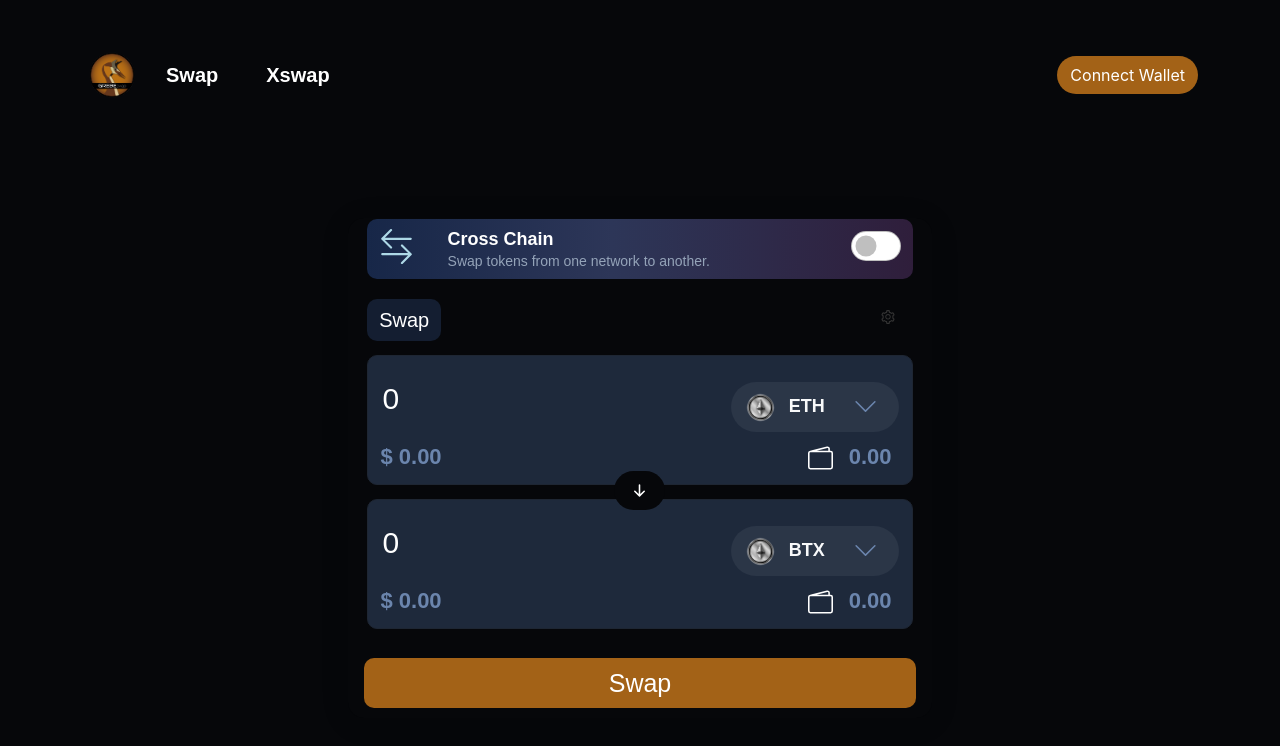
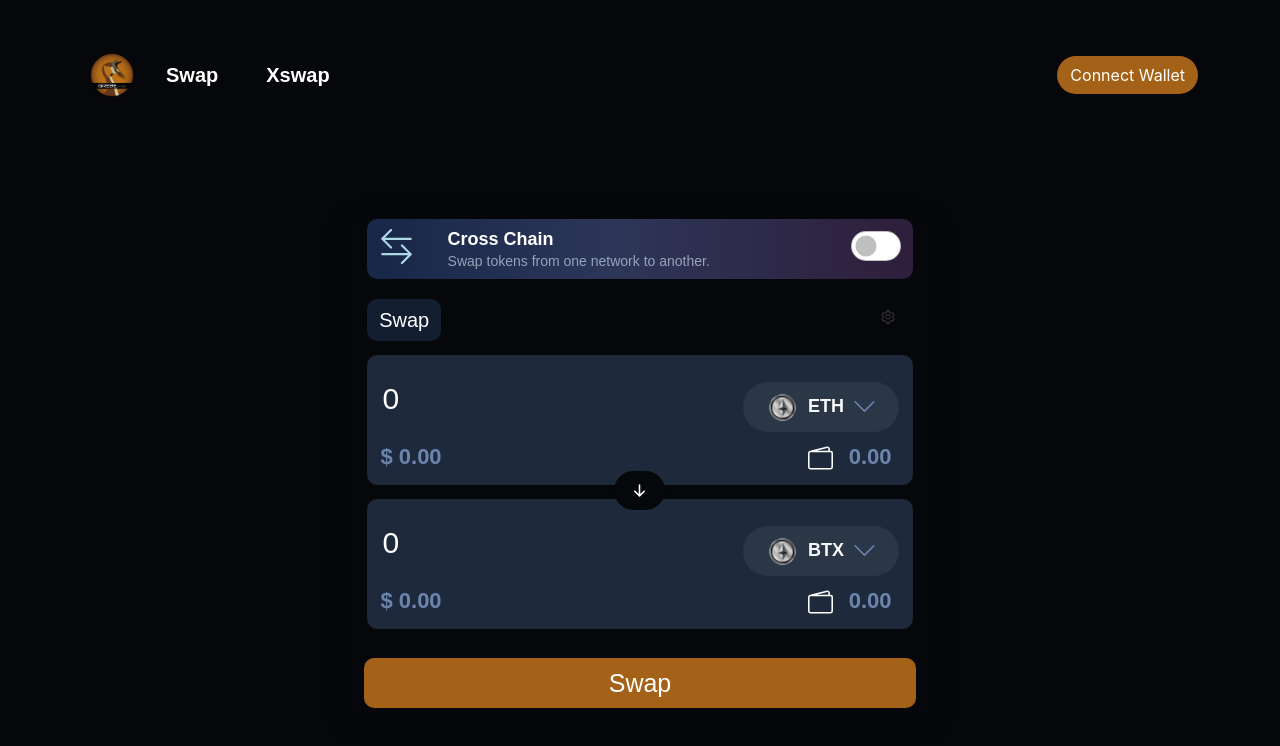
Before and after one commit to Hammad19/solana-web3-test, a React (Create React App) app: page /xswap in a window 1280 px wide. Shown: the top 746 px of the page. Built offline with nearby package versions, Linux system fonts and the light colour scheme.

Commit message:
Update XswapInput.js

```diff
--- a/src/components/Xswap/XswapInput.js
+++ b/src/components/Xswap/XswapInput.js
@@ -30,7 +30,11 @@ export default function XSwapInput({
             width: "90%",
             border: "1px solid #1e2633",
           }}>
-          <div className="row my-3">
+          <div
+            className="row my-3"
+            style={{
+              display: "flex",
+            }}>
             <div className="col-6 col-sm-7 col-xl-8 col-lg-8">
               <input
                 className="col-12"
@@ -58,15 +62,16 @@ export default function XSwapInput({
                 id="swapmodalinput-hover"
                 style={{
                   //backgroundColor: "#1e2633",
+                  display: "flex",
+                  justifyContent: "center",
                   borderRadius: "25px",
                   height: "50px",
                   marginRight: "0.1px",
                   marginTop: "10px",
                   paddingTop: "8px",
-                }}
-                className="row">
-                <div className="col-3">
+                }}>
                 <img
+                  className="mx-1"
                   alt="coin"
                   src={selectedToken.icon}
                   style={{
@@ -74,23 +79,14 @@ export default function XSwapInput({
                     width: "35px",
                   }}
                 />
-                </div>
-                <div
-                  className="mx-1 my-1 col-4"
-                  style={{
-                    textAlign: "center",
-                  }}>
-                  <h5 className="text-light">{selectedToken.name}</h5>
-                </div>
 
-                <div
-                  style={{
-                    //align left
-                    textAlign: "right",
-                  }}
-                  className="mx-1 my-1 col-3">
-                  <ChevronDown color={"#6b85ad"} size={25} />
-                </div>
+                <h5 className="mx-1 my-1 text-light">{selectedToken.name}</h5>
+
+                <ChevronDown
+                  className="mx-1 my-1 "
+                  color={"#6b85ad"}
+                  size={25}
+                />
               </div>
             </div>
             <h4
```
Lines whose indentation alone changed are shown as unchanged.
